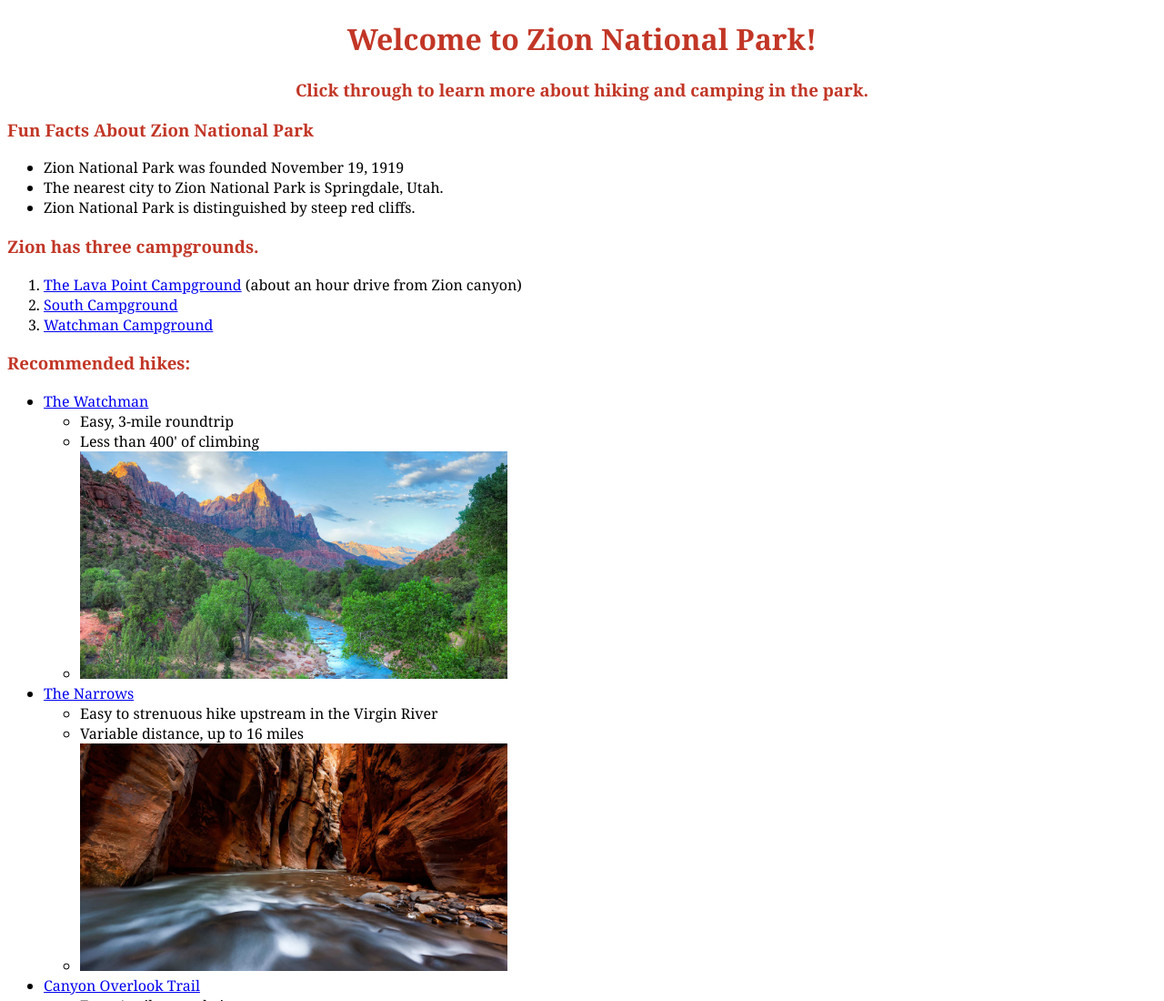
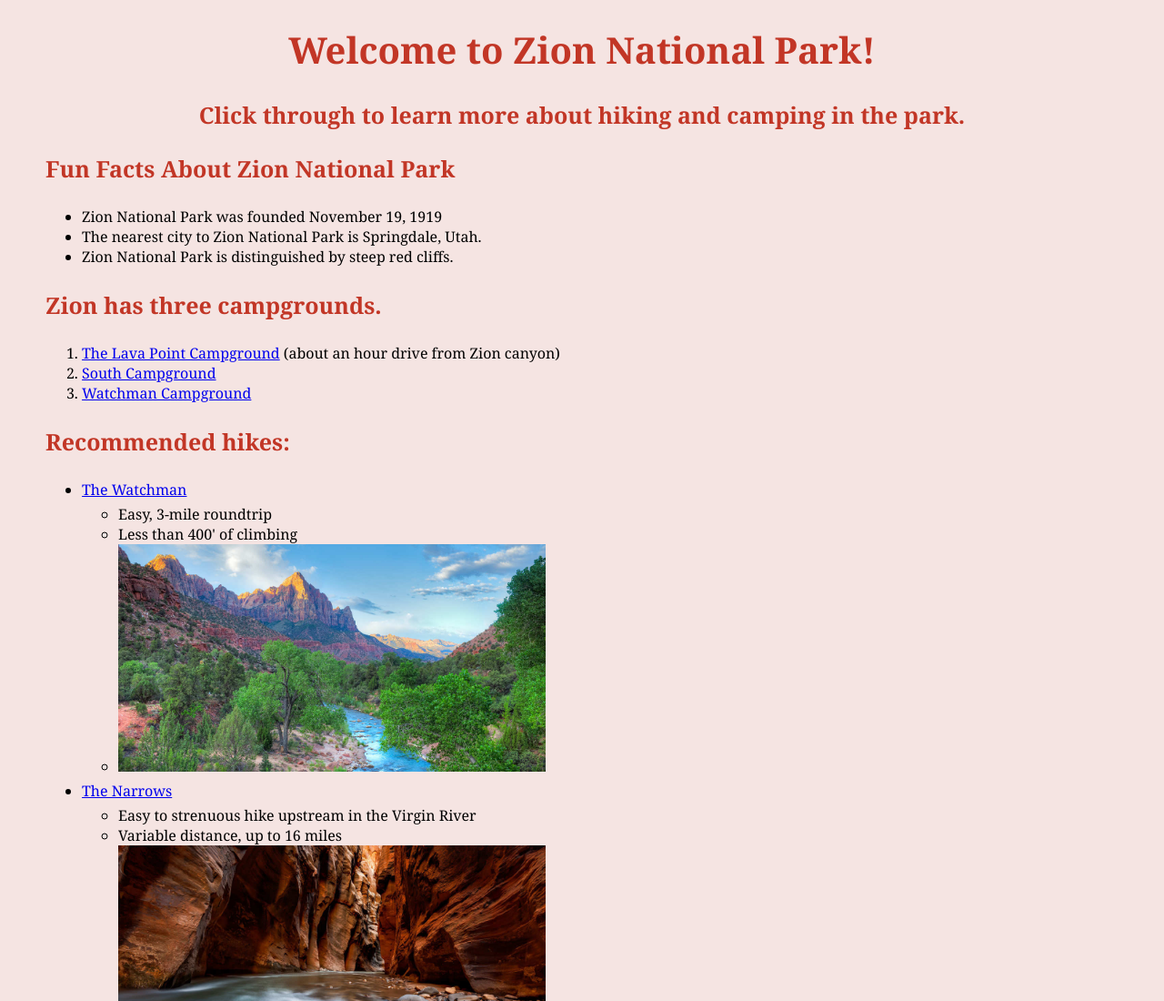
Before and after one commit to michelle-morin/Zion, a plain HTML site: page index.html in a window 1280 px wide. Shown: the top 1100 px of the page at 91% size. Drawn offline with Linux system fonts and the light colour scheme.

Commit message:
add css styling

```diff
--- a/css/styles.css
+++ b/css/styles.css
@@ -13,4 +13,18 @@ img {
 
 body {
   font-family: Georgia, 'Times New Roman', Times, serif;
+  margin: 20px 50px;
+  background-color: #F5E4E2;
 }
+
+ul {
+  margin: 5px 0px;
+}
+
+h3 {
+  font-size: 25px;
+}
+
+h1 {
+  font-size: 40px;
+}
```
